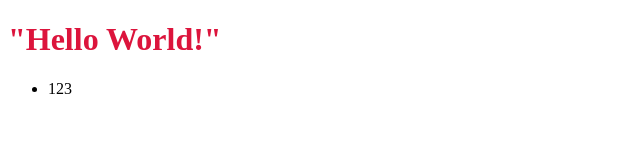
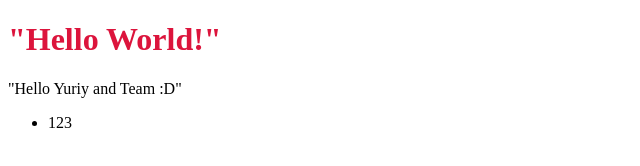
Before and after one commit to Krabaton/test-application, a plain HTML site: page index.html in a window 1280 px wide. Shown: the whole page, without its empty margins (0-640 px from the left). Drawn offline with Linux system fonts and the light colour scheme.

Commit message:
Pull update :D

```diff
--- a/index.html
+++ b/index.html
@@ -10,6 +10,7 @@
 
 <body>
   <h1>"Hello World!"</h1>
+  <p>"Hello Yuriy and Team :D"</p>
   <ul>
     <li>123</li>
   </ul>
```
